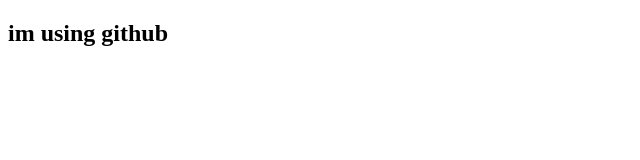
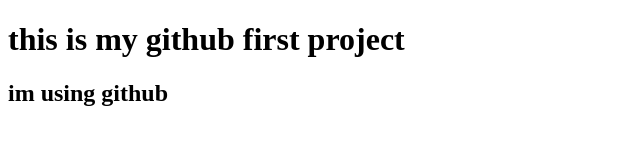
Before and after one commit to asad1pro/My-first-website, a plain HTML site: page index.html in a window 1280 px wide. Shown: the whole page, without its empty margins (0-640 px from the left). Drawn offline with Linux system fonts and the light colour scheme.

Commit message:
added a header

```diff
--- a/index.html
+++ b/index.html
@@ -7,6 +7,7 @@
     <title>Document</title>
 </head>
 <body>
+    <h1>this is my github first project</h1>
     <h2>im using github</h2>
 </body>
 </html>
```
